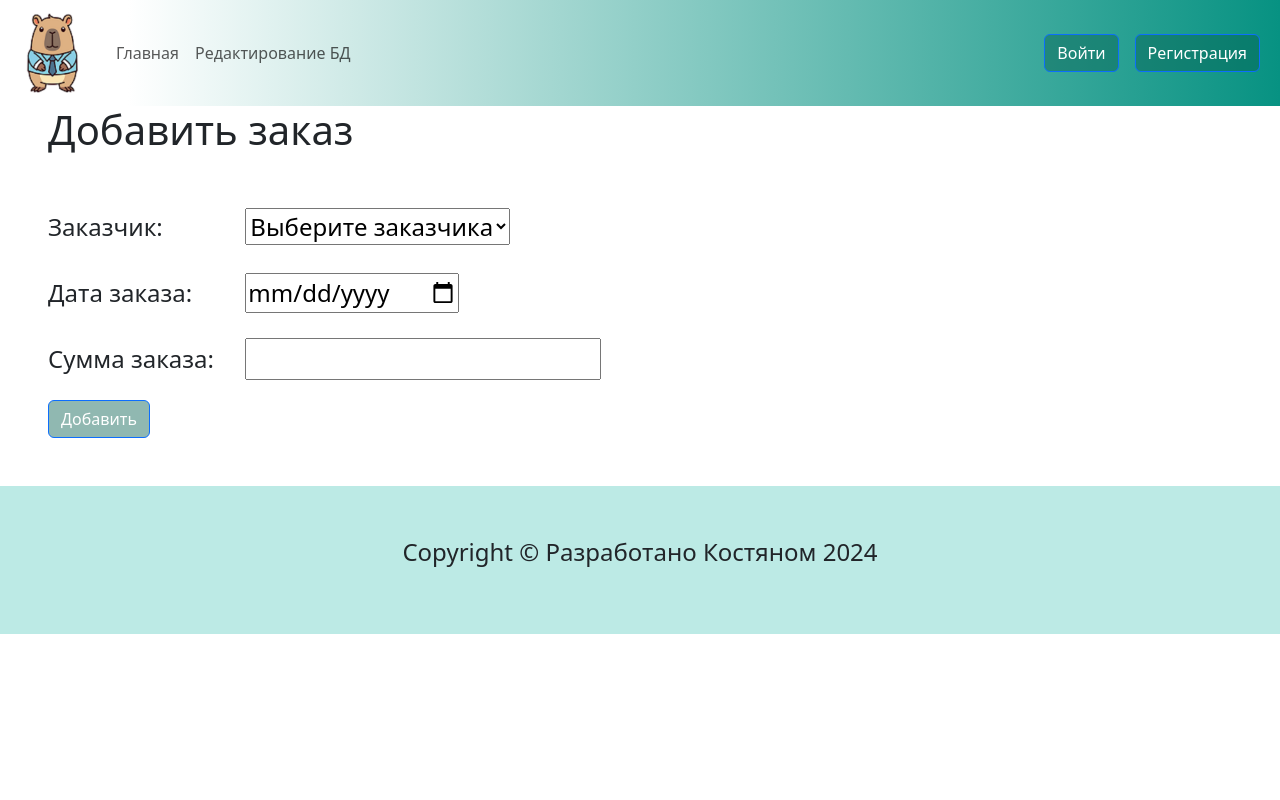
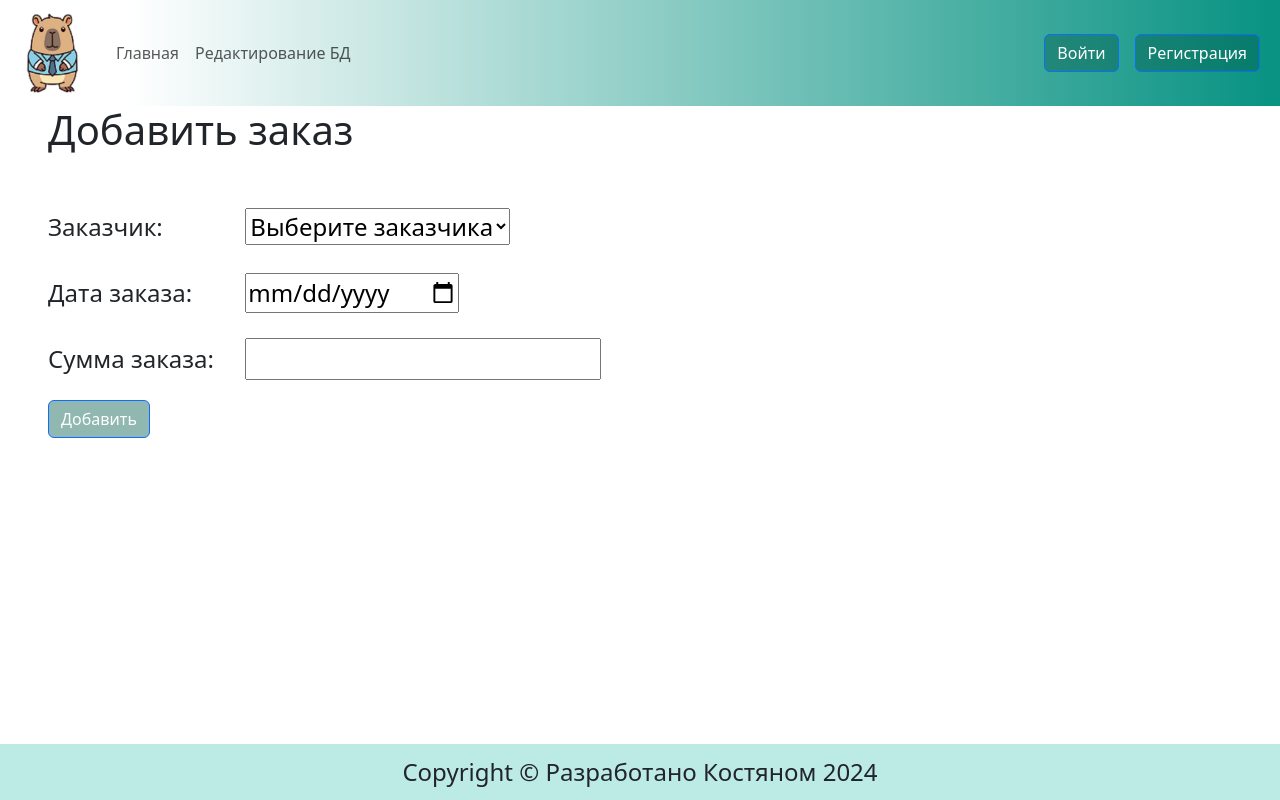
Before and after one commit to Konstant81/test-app, a Django app: page /add/ in a window 1280 px wide. Run offline with Django 4.2, Linux system fonts and the light colour scheme; data comes from the database, SQL or seed files in the repository.

Commit message:
glue footer to the bottom

```diff
--- a/main/static/main/css/styles.css
+++ b/main/static/main/css/styles.css
@@ -55,3 +55,21 @@ p {
 .rounded {
 	width: 30%;
 }
+
+html, body {
+	height: 100%;
+}
+
+.wrapper {
+	min-height: 100%;
+	display: flex;
+	flex-direction: column;
+}
+
+section {
+	flex-grow: 1;
+}
+
+footer > p {
+	margin: 10px;
+}
--- a/templates/base.html
+++ b/templates/base.html
@@ -14,7 +14,7 @@
     <link rel="icon" href="{% static 'main/images/favicon.ico' %}">
     <title>{{ title }}</title>
   </head>
-  <body>
+    <body class="wrapper">
       <header>
         <nav class="navbar navbar-expand-lg">
           <div class="container-fluid">
@@ -46,17 +46,14 @@
           {% block content %}
           {% endblock %}
       </section>
-    <footer class="bd-footer py-4 py-md-5 mt-5 text-center">
+      <footer class="bd-footer text-center">
         <p>Copyright © Разработано Костяном 2024</p>
-    </div>
       </footer>
-
     <script
       src="https://cdn.jsdelivr.net/npm/bootstrap@5.3.3/dist/js/bootstrap.bundle.min.js"
       integrity="sha384-YvpcrYf0tY3lHB60NNkmXc5s9fDVZLESaAA55NDzOxhy9GkcIdslK1eN7N6jIeHz"
       crossorigin="anonymous"
     ></script>
-
     </body>
 
 </html>
```
Lines whose indentation alone changed are shown as unchanged.
